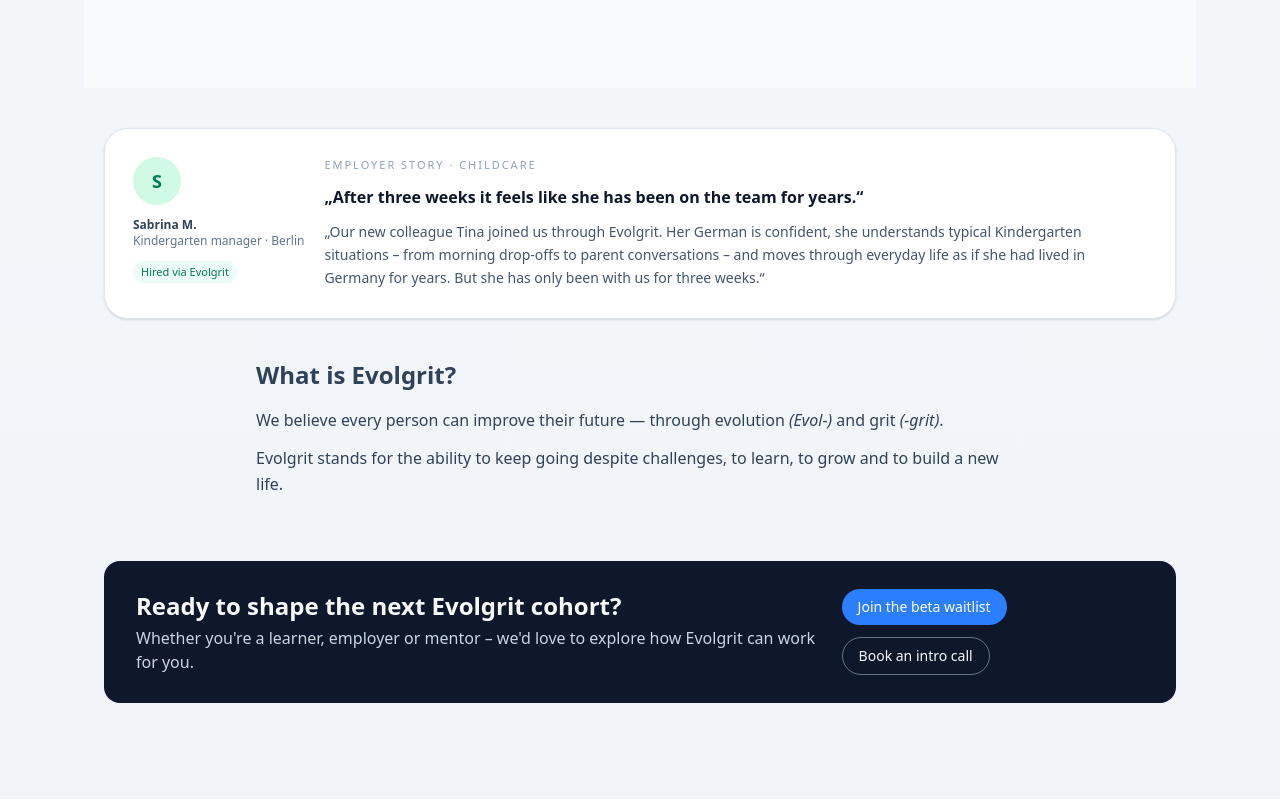
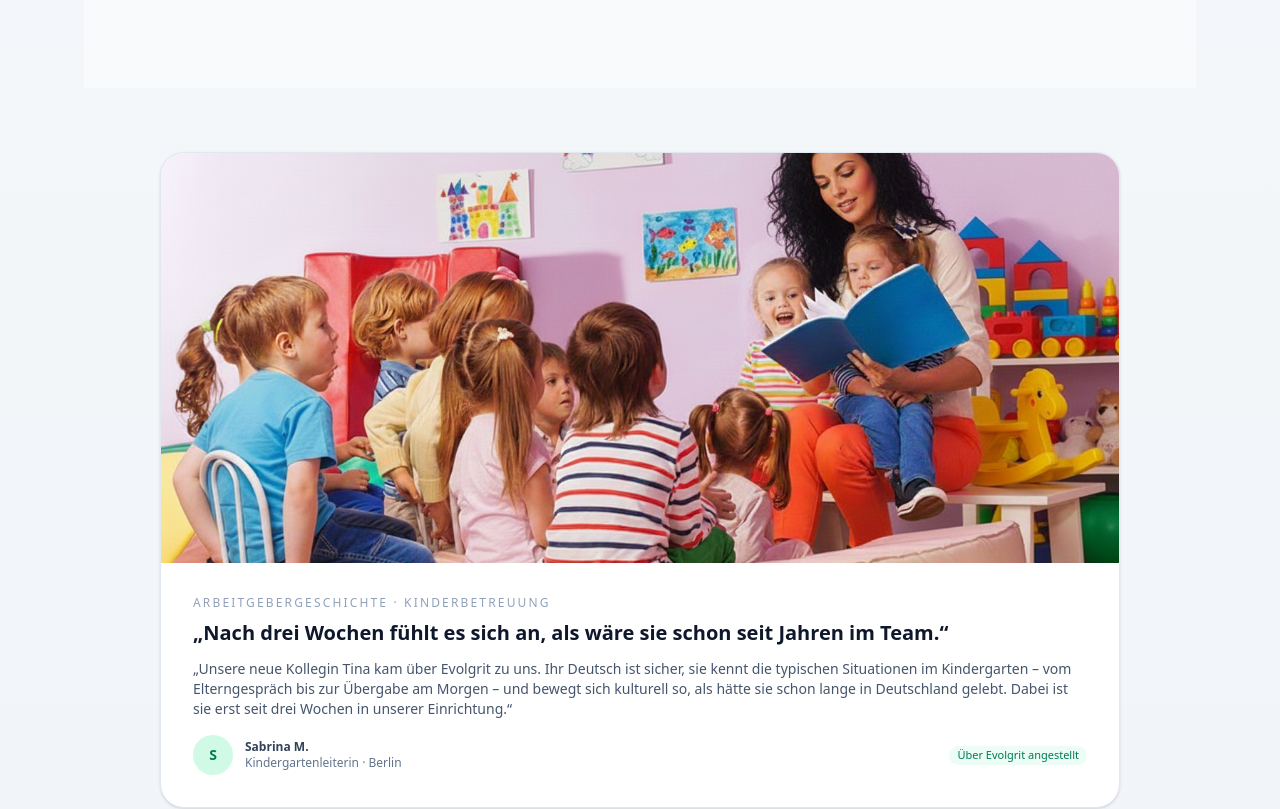
Before and after one commit to Evolgrit/evolgrit, a Next.js app: page / in a window 1280 px wide. Shown: the part 7240-8049 px from the top of the page. Built offline with nearby package versions, Linux system fonts and the light colour scheme.

Commit message:
Add visual Tina employer testimonial block

```diff
--- a/app/page.tsx
+++ b/app/page.tsx
@@ -1239,38 +1239,50 @@
           </div>
         </div>
       )}
-{/* EMPLOYER TESTIMONIAL – SABRINA */}
-<section className="max-w-6xl mx-auto mt-10 px-5">
-  <div className="rounded-3xl border border-slate-200 bg-white shadow-sm p-6 sm:p-7 flex flex-col sm:flex-row gap-5 items-start">
-    {/* Left: avatar + meta */}
-    <div className="flex flex-col items-center sm:items-start gap-3 shrink-0">
-      <div className="flex items-center justify-center h-12 w-12 rounded-full bg-emerald-100 text-emerald-700 text-lg font-semibold">
+      {/* EMPLOYER TESTIMONIAL – Sabrina & Tina */}
+      <section className="max-w-5xl mx-auto px-5 sm:px-6 lg:px-8 pt-12 sm:pt-16">
+        <div className="rounded-3xl bg-white border border-slate-200 shadow-sm overflow-hidden">
+          {/* Bild oben */}
+          <div className="relative aspect-[16/9] sm:aspect-[21/9]">
+            <Image
+              src="/testimonial-tina.jpg"
+              alt="Tina arbeitet mit Kindern in einem Kindergarten"
+              fill
+              className="object-cover"
+              sizes="(min-width: 1024px) 832px, 100vw"
+            />
+          </div>
+
+          {/* Text darunter */}
+          <div className="p-6 sm:p-8">
+            <p className="text-xs uppercase tracking-[0.18em] text-slate-400 mb-2">
+              Arbeitgebergeschichte · Kinderbetreuung
+            </p>
+
+            <p className="text-lg sm:text-xl font-semibold text-slate-900 mb-3">
+              „Nach drei Wochen fühlt es sich an, als wäre sie schon seit Jahren im Team.“
+            </p>
+
+            <p className="text-sm text-slate-600 mb-4">
+              „Unsere neue Kollegin Tina kam über Evolgrit zu uns. Ihr Deutsch ist sicher,
+              sie kennt die typischen Situationen im Kindergarten – vom Elterngespräch bis
+              zur Übergabe am Morgen – und bewegt sich kulturell so, als hätte sie schon
+              lange in Deutschland gelebt. Dabei ist sie erst seit drei Wochen in unserer
+              Einrichtung.“
+            </p>
+
+            <div className="flex items-center gap-3 text-xs text-slate-500">
+              <div className="flex h-10 w-10 items-center justify-center rounded-full bg-emerald-100 text-emerald-700 text-sm font-semibold">
                 S
               </div>
-      <div className="text-xs text-slate-500 text-center sm:text-left">
+              <div>
                 <p className="font-semibold text-slate-700">Sabrina M.</p>
-        <p>Kindergarten manager · Berlin</p>
+                <p>Kindergartenleiterin · Berlin</p>
               </div>
-      <span className="inline-flex items-center rounded-full bg-emerald-50 text-emerald-700 px-2 py-[3px] text-[11px]">
-        Hired via Evolgrit
+              <span className="ml-auto inline-flex items-center rounded-full bg-emerald-50 text-emerald-700 px-2 py-[2px] text-[11px]">
+                Über Evolgrit angestellt
               </span>
             </div>
-
-    {/* Right: quote */}
-    <div className="space-y-3">
-      <p className="text-[11px] uppercase tracking-[0.18em] text-slate-400">
-        Employer story · Childcare
-      </p>
-      <p className="text-sm sm:text-base text-slate-900 font-semibold">
-        „After three weeks it feels like she has been on the team for years.“
-      </p>
-      <p className="text-sm text-slate-600 leading-relaxed">
-        „Our new colleague Tina joined us through Evolgrit. Her German is
-        confident, she understands typical Kindergarten situations – from
-        morning drop-offs to parent conversations – and moves through everyday
-        life as if she had lived in Germany for years. But she has only been
-        with us for three weeks.“
-      </p>
           </div>
         </div>
       </section>
```
Also changed, not shown: public/testimonial-tina.jpg (added). Lines whose indentation alone changed are shown as unchanged.
